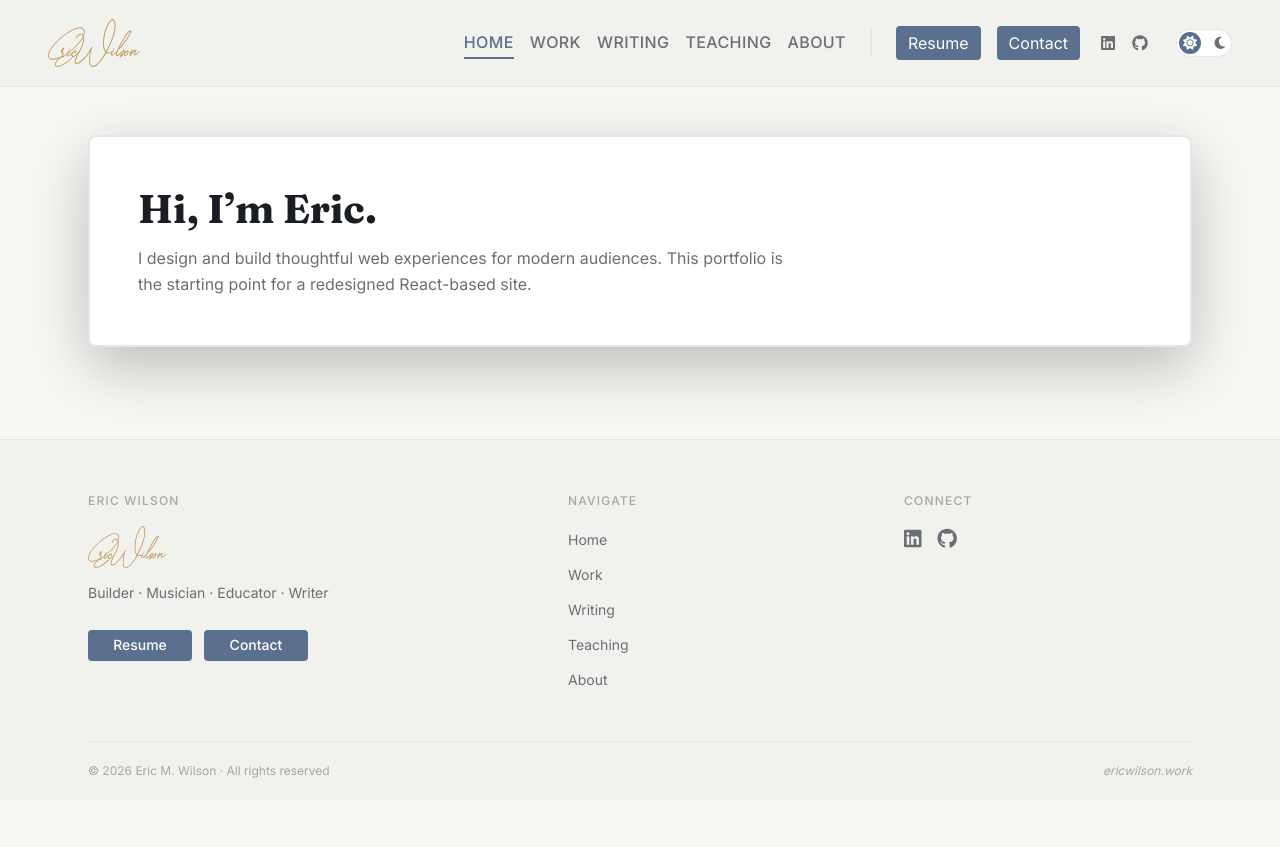
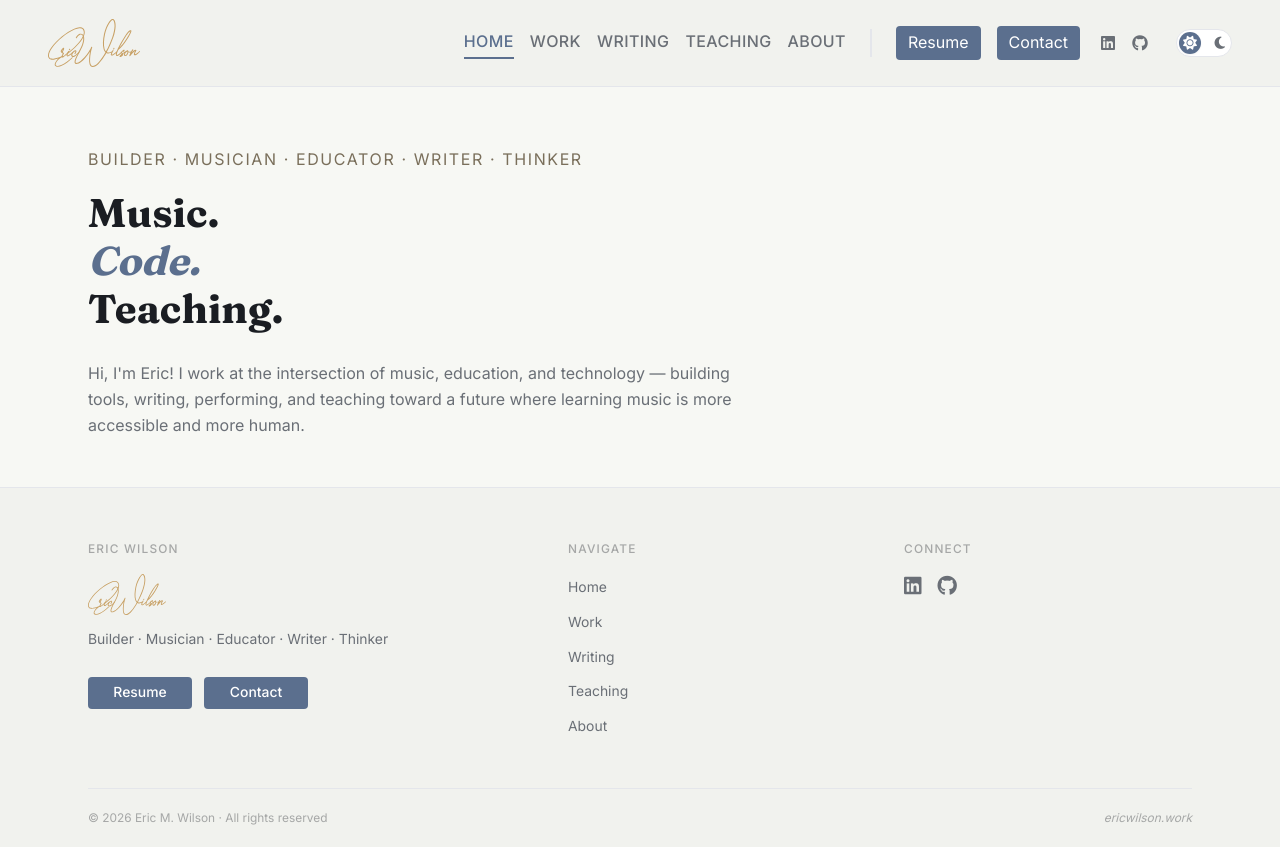
Before and after one commit to ewpianoman/portfolio, a React (Vite) app: page / in a window 1280 px wide. Before the commit the page ends 800 px from the top, so only its background shows below. Built offline with nearby package versions, Linux system fonts and the light colour scheme.

Commit message:
feat: enhance Home component with hero section and descriptive tagline

```diff
--- a/src/components/Footer.tsx
+++ b/src/components/Footer.tsx
@@ -27,7 +27,7 @@ export default function Footer(): JSX.Element {
           <div className="footer-brand">
             <span className="footer-eyebrow">Eric Wilson</span>
             <img src={signatureWordmark} alt="Eric M. Wilson signature" className="footer-signature" />
-            <p className="footer-tagline">Builder &middot; Musician &middot; Educator &middot; Writer</p>
+            <p className="footer-tagline">Builder &middot; Musician &middot; Educator &middot; Writer &middot; Thinker</p>
             <div className="footer-actions">
               {footerActions.map(({ to, label }) => (
                 <NavLink key={label} to={to} className="footer-action-button">
--- a/src/index.css
+++ b/src/index.css
@@ -39,34 +39,34 @@
   --space-xl: 32px;
   --space-2xl: 48px;
   --space-3xl: 64px;
-  --font-size-h1: 40px;
-  --font-size-h2: 30px;
-  --font-size-h3: 22px;
-  --font-size-h4: 18px;
-  --font-size-h5: 16px;
-  --font-size-h6: 14px;
-  --font-size-body-large: 18px;
-  --font-size-body-base: 16px;
-  --font-size-body-small: 14px;
-  --font-size-meta: 12px;
-  --font-size-meta-small: 11px;
-  --font-size-link: 14px;
-  --font-size-code-inline: 14px;
-  --font-size-code-block: 14px;
-  --line-height-h1: 48px;
-  --line-height-h2: 38px;
-  --line-height-h3: 30px;
-  --line-height-h4: 26px;
-  --line-height-h5: 24px;
-  --line-height-h6: 20px;
-  --line-height-body-large: 30px;
-  --line-height-body-base: 26px;
-  --line-height-body-small: 22px;
-  --line-height-meta: 16px;
-  --line-height-meta-small: 14px;
-  --line-height-link: 20px;
-  --line-height-code-inline: 22px;
-  --line-height-code-block: 22px;
+  --font-size-h1: clamp(2.125rem, 1.65rem + 1.55vw, 2.5rem);
+  --font-size-h2: clamp(1.625rem, 1.35rem + 0.9vw, 1.875rem);
+  --font-size-h3: clamp(1.25rem, 1.1rem + 0.5vw, 1.375rem);
+  --font-size-h4: clamp(1.05rem, 1rem + 0.2vw, 1.125rem);
+  --font-size-h5: clamp(0.95rem, 0.925rem + 0.1vw, 1rem);
+  --font-size-h6: clamp(0.85rem, 0.825rem + 0.1vw, 0.875rem);
+  --font-size-body-large: clamp(1rem, 0.95rem + 0.25vw, 1.125rem);
+  --font-size-body-base: clamp(0.95rem, 0.915rem + 0.2vw, 1rem);
+  --font-size-body-small: clamp(0.8125rem, 0.79rem + 0.1vw, 0.875rem);
+  --font-size-meta: clamp(0.7rem, 0.68rem + 0.08vw, 0.75rem);
+  --font-size-meta-small: clamp(0.65rem, 0.635rem + 0.06vw, 0.6875rem);
+  --font-size-link: clamp(0.8125rem, 0.79rem + 0.1vw, 0.875rem);
+  --font-size-code-inline: clamp(0.8125rem, 0.79rem + 0.1vw, 0.875rem);
+  --font-size-code-block: clamp(0.8125rem, 0.79rem + 0.1vw, 0.875rem);
+  --line-height-h1: clamp(2.5rem, 2.15rem + 1.2vw, 3rem);
+  --line-height-h2: clamp(2rem, 1.75rem + 0.8vw, 2.375rem);
+  --line-height-h3: clamp(1.75rem, 1.6rem + 0.5vw, 1.875rem);
+  --line-height-h4: clamp(1.5rem, 1.42rem + 0.25vw, 1.625rem);
+  --line-height-h5: clamp(1.4rem, 1.35rem + 0.2vw, 1.5rem);
+  --line-height-h6: clamp(1.2rem, 1.15rem + 0.15vw, 1.25rem);
+  --line-height-body-large: clamp(1.65rem, 1.55rem + 0.35vw, 1.875rem);
+  --line-height-body-base: clamp(1.5rem, 1.42rem + 0.25vw, 1.625rem);
+  --line-height-body-small: clamp(1.3rem, 1.25rem + 0.2vw, 1.375rem);
+  --line-height-meta: clamp(0.95rem, 0.92rem + 0.12vw, 1rem);
+  --line-height-meta-small: clamp(0.85rem, 0.82rem + 0.1vw, 0.875rem);
+  --line-height-link: clamp(1.15rem, 1.12rem + 0.12vw, 1.25rem);
+  --line-height-code-inline: clamp(1.3rem, 1.25rem + 0.2vw, 1.375rem);
+  --line-height-code-block: clamp(1.3rem, 1.25rem + 0.2vw, 1.375rem);
   --font-weight-heading: 500;
   --font-weight-body: 400;
   --font-weight-meta: 500;
@@ -757,3 +757,37 @@ html.theme-dark .brand-signature {
     text-align: center;
   }
 }
+
+/* HERO SECTION */
+.hero-text-block {
+  display: flex;
+  flex-direction: column;
+  gap: var(--space-md);
+}
+
+.hero-tagline {
+  font-size: var(--font-size-body-small);
+  color: var(--secondary) !important;
+  margin: 0;
+  text-transform: uppercase;
+  letter-spacing: 0.1em;
+}
+
+.hero-headline {
+  font-size: var(--font-size-h1);
+  line-height: var(--line-height-h1);
+  font-weight: var(--font-weight-heading);
+  color: var(--text);
+  margin: 0;
+}
+
+.hero-headline-emphasis {
+  color: var(--primary);
+  font-style: italic;
+}
+
+.hero-description {
+  color: var(--subtle-text);
+  font-size: var(--font-size-body-base);
+  line-height: var(--line-height-body-base);
+}
--- a/src/routes/Home.tsx
+++ b/src/routes/Home.tsx
@@ -1,12 +1,20 @@
 export default function Home(): JSX.Element {
   return (
     <section className="page-section page-home">
-      <div className="hero-card rounded-[1.5rem] border border-border bg-surface p-10 shadow-xl shadow-black/20">
-        <h1>Hi, I’m Eric.</h1>
-        <p>
-          I design and build thoughtful web experiences for modern audiences.
-          This portfolio is the starting point for a redesigned React-based site.
-        </p>
+      <div className='hero-text-block'>
+        <div>
+          <p className="hero-tagline">Builder  &middot; Musician &middot; Educator &middot; Writer &middot; Thinker</p>
+        </div>
+        <div>
+          <h1 className="hero-headline">Music.</h1>
+          <h1 className="hero-headline hero-headline-emphasis">Code.</h1>
+          <h1 className="hero-headline">Teaching.</h1>
+        </div>
+        <div>
+          <p className="hero-description">
+            Hi, I'm Eric! I work at the intersection of music, education, and technology — building tools, writing, performing, and teaching toward a future where learning music is more accessible and more human.
+          </p>
+        </div>
       </div>
     </section>
   );
```
